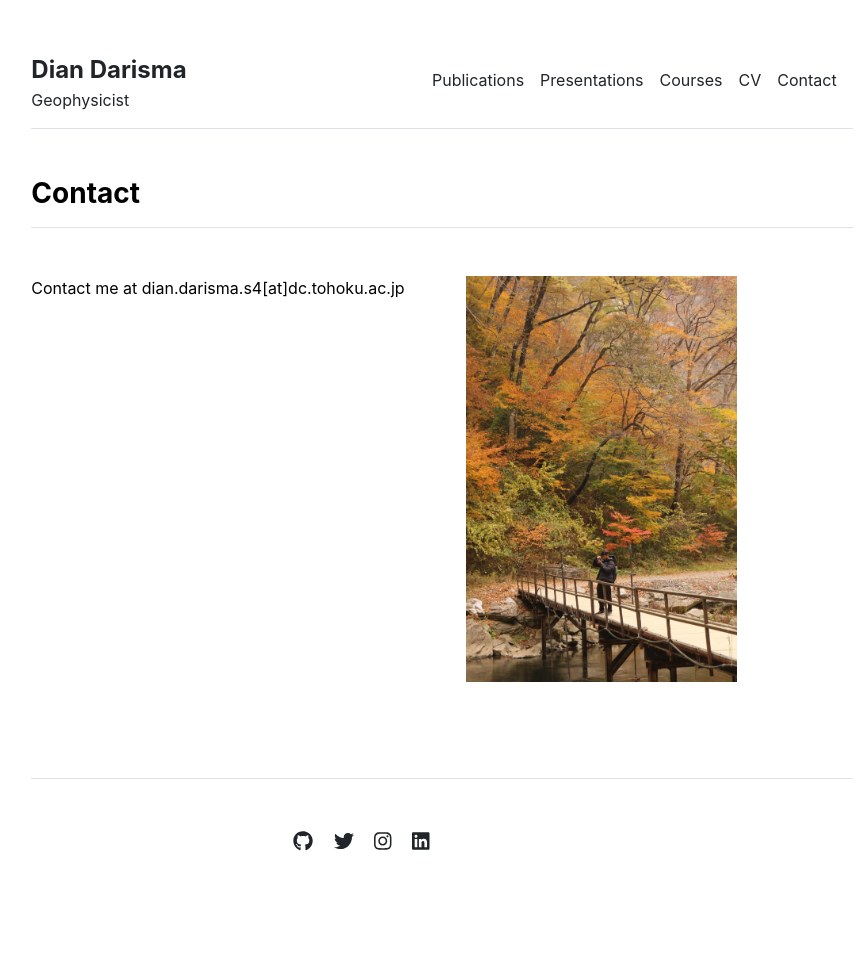
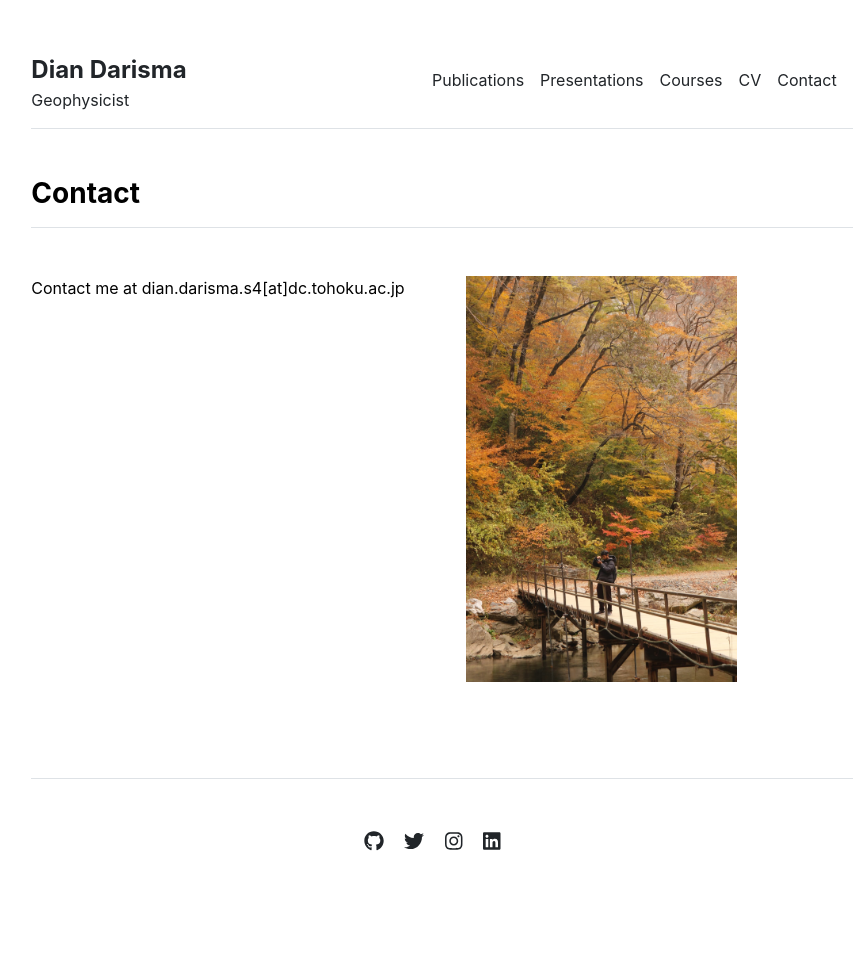
Before and after one commit to diandarisma/diandarisma.github.io, a Jekyll site: the page built from contact.md, in a window 1280 px wide. Shown: the whole page, without its empty margins (198-1066 px from the left). Built offline with Jekyll 4.4.1, drawn with Linux system fonts in a browser that asks for light colours.

Commit message:
Update footer.html

```diff
--- a/_includes/footer.html
+++ b/_includes/footer.html
@@ -1,8 +1,9 @@
 <footer class="pt-5 my-5 text-muted border-top">
   <div class="row">
-    <div class="col-md-6 text-end social-media-icons">
+    <div class="col-md-7 text-end social-media-icons">
       {% for item in site.data.settings.social %}
-        <a href="{{ item.link }}" class="ms-3 fs-5"><i class="fab fa-{{ item.icon }}"></i></a>
+        <a href="{{ item.link }}" class="ms-3 fs-5">
+          <p class="fab fa-{{ item.icon }}"></p></a>
       {% endfor %}
     </div>
   </div>
```
